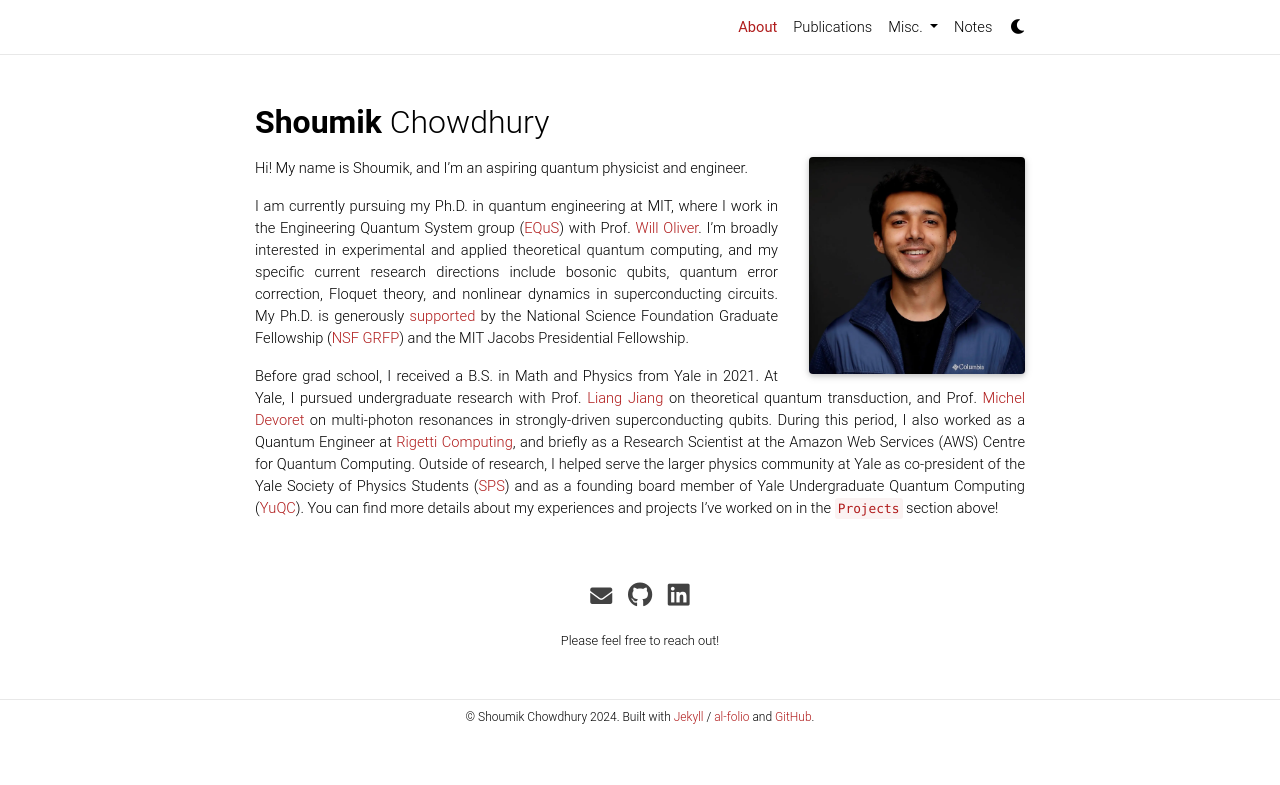
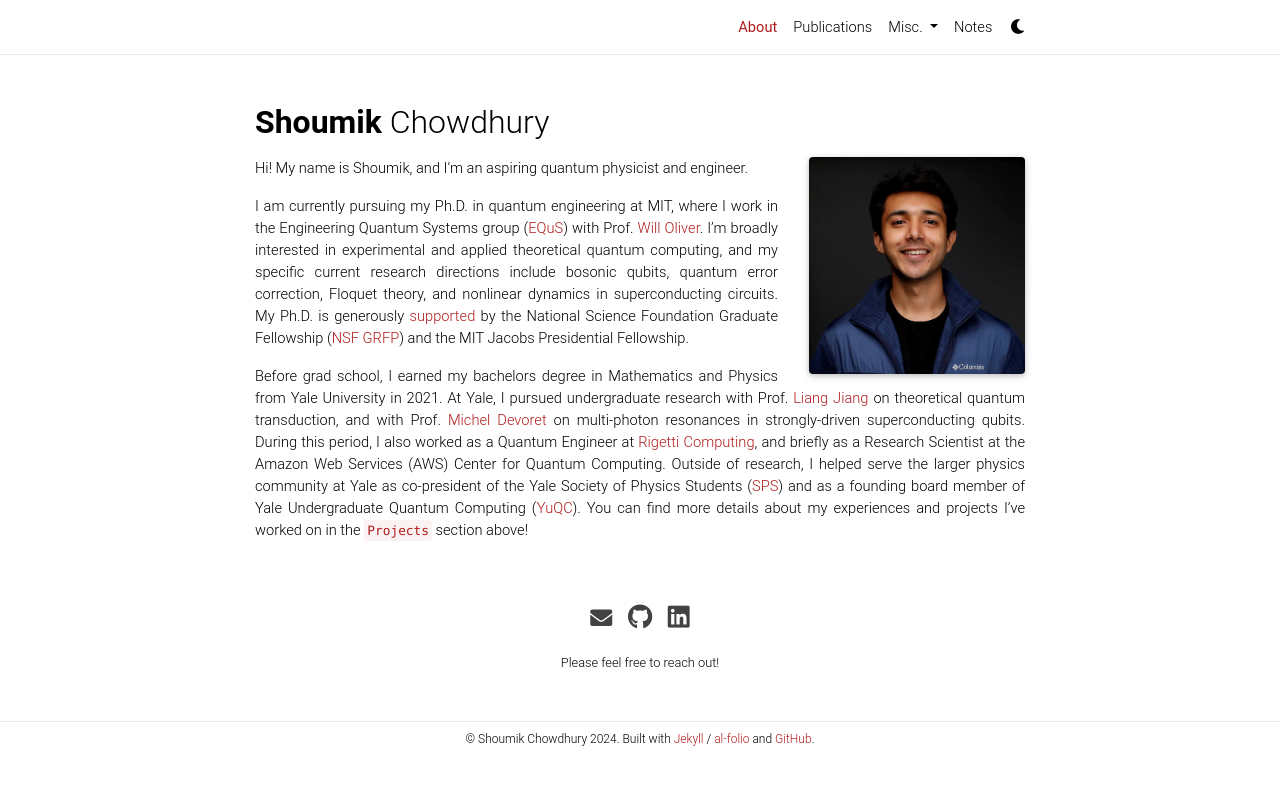
Before and after one commit to shoumikdc/shoumikdc.github.io, a Jekyll site: the page built from _pages/about.md, in a window 1280 px wide. Shown: the top 785 px of the page. Built offline with Jekyll 4.4.1, drawn with Linux system fonts in a browser that asks for light colours; nearby versions of some CDN libraries; a style sheet for code colours, icons or effects is not loaded.

Commit message:
Minor edits

```diff
--- a/_pages/about.md
+++ b/_pages/about.md
@@ -20,6 +20,6 @@ selected_papers: false # includes a list of papers marked as "selected={true}"
 
 Hi! My name is Shoumik, and I'm an aspiring quantum physicist and engineer.
 
-I am currently pursuing my Ph.D. in quantum engineering at MIT, where I work in the Engineering Quantum System group ([EQuS](https://equs.mit.edu/){:target="_blank"}) with Prof. [Will Oliver](https://physics.mit.edu/faculty/william-oliver/){:target="_blank"}. I'm broadly interested in experimental and applied theoretical quantum computing, and my specific current research directions include bosonic qubits, quantum error correction, Floquet theory, and nonlinear dynamics in superconducting circuits. My Ph.D. is generously [supported](https://physics.yale.edu/news/shoumik-chowdhury-yc2021-has-won-nsf-graduate-fellowship){:target="_blank"} by the National Science Foundation Graduate Fellowship ([NSF GRFP](https://www.nsfgrfp.org/){:target="_blank"}) and the MIT Jacobs Presidential Fellowship.
+I am currently pursuing my Ph.D. in quantum engineering at MIT, where I work in the Engineering Quantum Systems group ([EQuS](https://equs.mit.edu/){:target="_blank"}) with Prof. [Will Oliver](https://physics.mit.edu/faculty/william-oliver/){:target="_blank"}. I'm broadly interested in experimental and applied theoretical quantum computing, and my specific current research directions include bosonic qubits, quantum error correction, Floquet theory, and nonlinear dynamics in superconducting circuits. My Ph.D. is generously [supported](https://physics.yale.edu/news/shoumik-chowdhury-yc2021-has-won-nsf-graduate-fellowship){:target="_blank"} by the National Science Foundation Graduate Fellowship ([NSF GRFP](https://www.nsfgrfp.org/){:target="_blank"}) and the MIT Jacobs Presidential Fellowship.
 
-Before grad school, I received a B.S. in Math and Physics from Yale in 2021. At Yale, I pursued undergraduate research with Prof. [Liang Jiang](https://pme.uchicago.edu/group/jiang-group){:target="_blank"} on theoretical quantum transduction, and Prof. [Michel Devoret](http://qulab.eng.yale.edu/){:target="_blank"} on multi-photon resonances in strongly-driven superconducting qubits. During this period, I also worked as a Quantum Engineer at [Rigetti Computing](https://www.rigetti.com/){:target="_blank"}, and briefly as a Research Scientist at the Amazon Web Services (AWS) Centre for Quantum Computing. Outside of research, I helped serve the larger physics community at Yale as co-president of the Yale Society of Physics Students ([SPS](https://spsyale.sites.yale.edu/){:target="_blank"}) and as a founding board member of Yale Undergraduate Quantum Computing ([YuQC](https://yuqc.yale.edu/){:target="_blank"}). You can find more details about my experiences and projects I've worked on in the **[`Projects`](projects)** section above!
+Before grad school, I earned my bachelors degree in Mathematics and Physics from Yale University in 2021. At Yale, I pursued undergraduate research with Prof. [Liang Jiang](https://pme.uchicago.edu/group/jiang-group){:target="_blank"} on theoretical quantum transduction, and with Prof. [Michel Devoret](http://qulab.eng.yale.edu/){:target="_blank"} on multi-photon resonances in strongly-driven superconducting qubits. During this period, I also worked as a Quantum Engineer at [Rigetti Computing](https://www.rigetti.com/){:target="_blank"}, and briefly as a Research Scientist at the Amazon Web Services (AWS) Center for Quantum Computing. Outside of research, I helped serve the larger physics community at Yale as co-president of the Yale Society of Physics Students ([SPS](https://spsyale.sites.yale.edu/){:target="_blank"}) and as a founding board member of Yale Undergraduate Quantum Computing ([YuQC](https://yuqc.yale.edu/){:target="_blank"}). You can find more details about my experiences and projects I've worked on in the **[`Projects`](projects)** section above!
```
Also changed, not shown: _pages/publications.md (+1 -1 lines), 3 other files.
